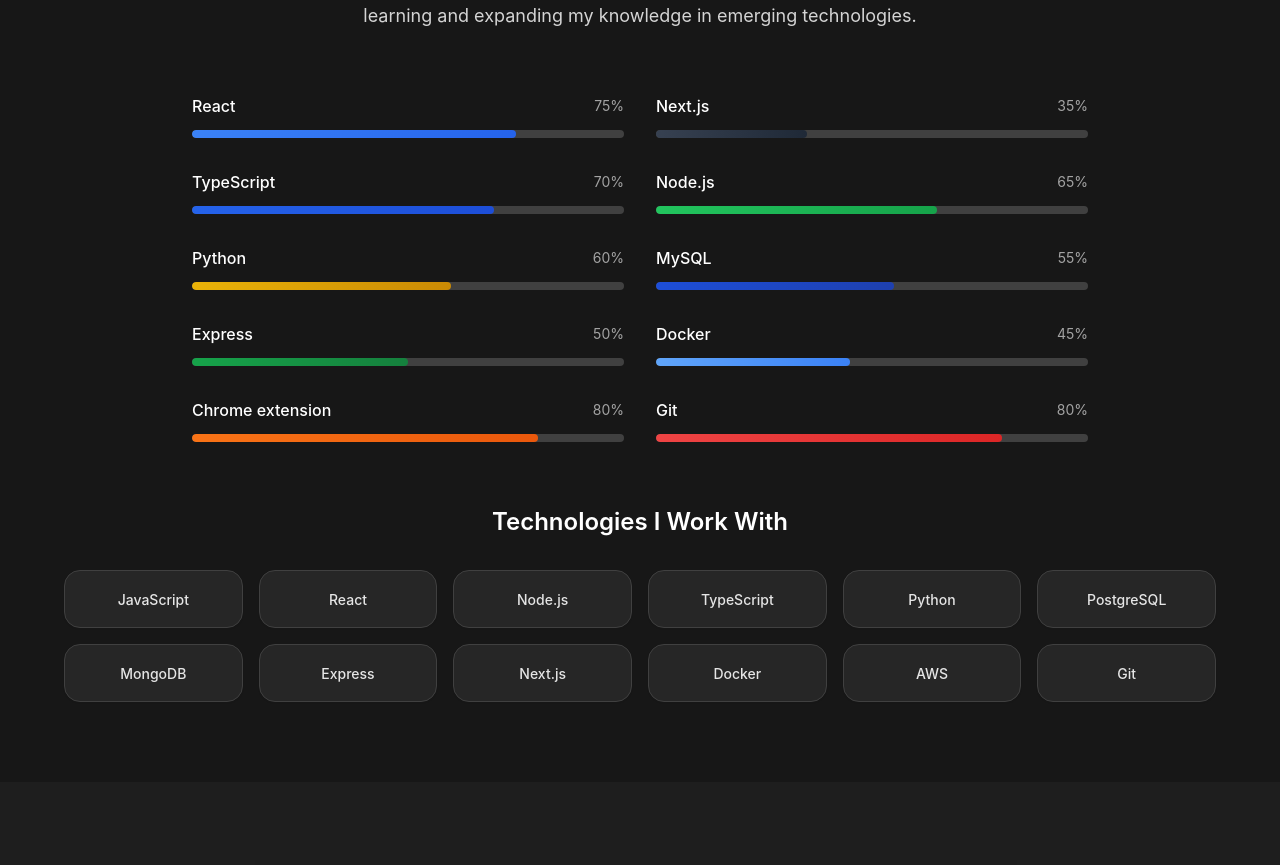
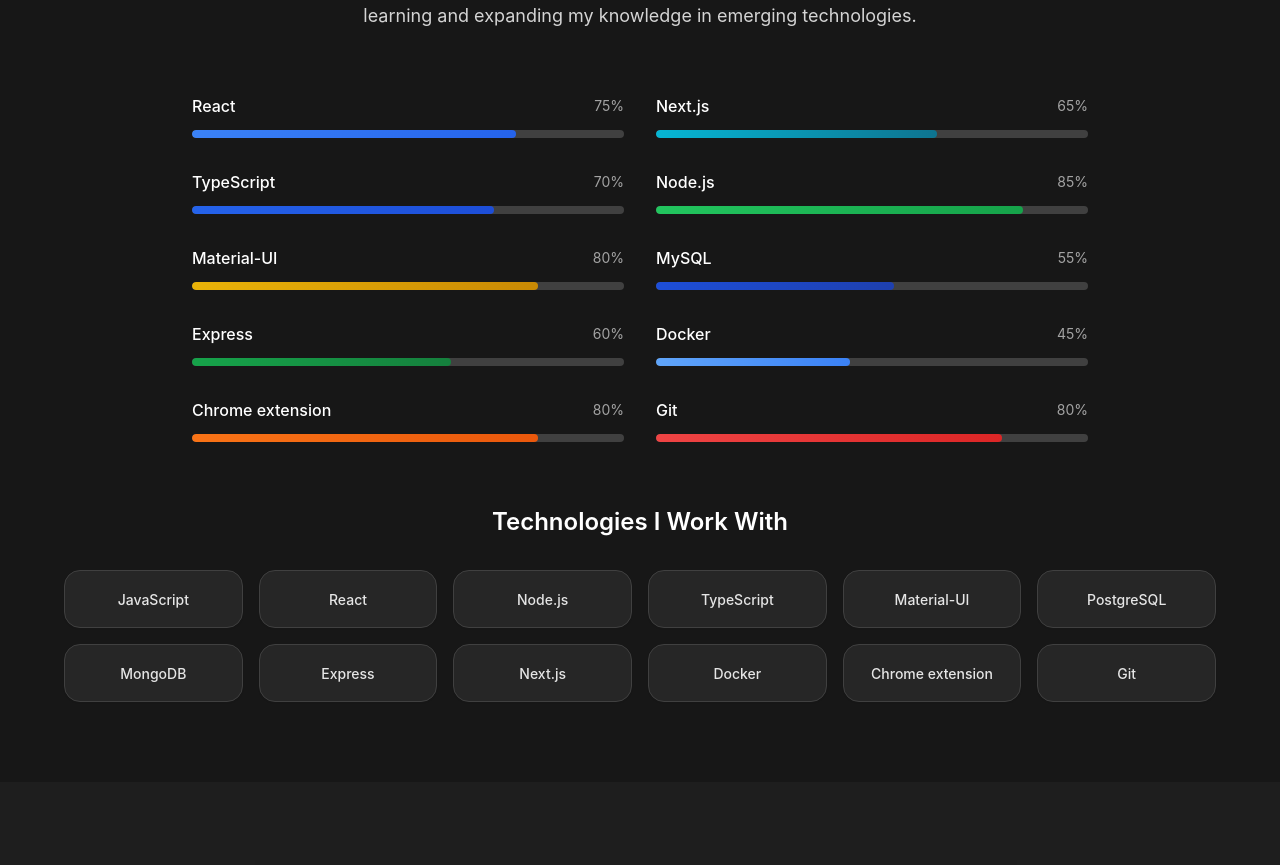
Before and after one commit to illedragos/illedragos.github.io, a React (Vite) app: page / in a window 1280 px wide. Shown: the part 1681-2546 px from the top of the page. Built offline with nearby package versions, Linux system fonts and the light colour scheme.

Commit message:
updated skills

```diff
--- a/src/components/Skills.tsx
+++ b/src/components/Skills.tsx
@@ -12,12 +12,16 @@
 
   const skills: Skill[] = [
     { name: "React", percentage: 75, color: "from-blue-500 to-blue-600" },
-    { name: "Next.js", percentage: 35, color: "from-gray-700 to-gray-800" },
+    { name: "Next.js", percentage: 65, color: "from-cyan-500 to-cyan-700" },
     { name: "TypeScript", percentage: 70, color: "from-blue-600 to-blue-700" },
-    { name: "Node.js", percentage: 65, color: "from-green-500 to-green-600" },
-    { name: "Python", percentage: 60, color: "from-yellow-500 to-yellow-600" },
+    { name: "Node.js", percentage: 85, color: "from-green-500 to-green-600" },
+    {
+      name: "Material-UI",
+      percentage: 80,
+      color: "from-yellow-500 to-yellow-600",
+    },
     { name: "MySQL", percentage: 55, color: "from-blue-700 to-blue-800" },
-    { name: "Express", percentage: 50, color: "from-green-600 to-green-700" },
+    { name: "Express", percentage: 60, color: "from-green-600 to-green-700" },
     { name: "Docker", percentage: 45, color: "from-blue-400 to-blue-500" },
     {
       name: "Chrome extension",
@@ -100,13 +104,13 @@
               "React",
               "Node.js",
               "TypeScript",
-              "Python",
+              "Material-UI",
               "PostgreSQL",
               "MongoDB",
               "Express",
               "Next.js",
               "Docker",
-              "AWS",
+              "Chrome extension",
               "Git",
             ].map((tech) => (
               <div
```
